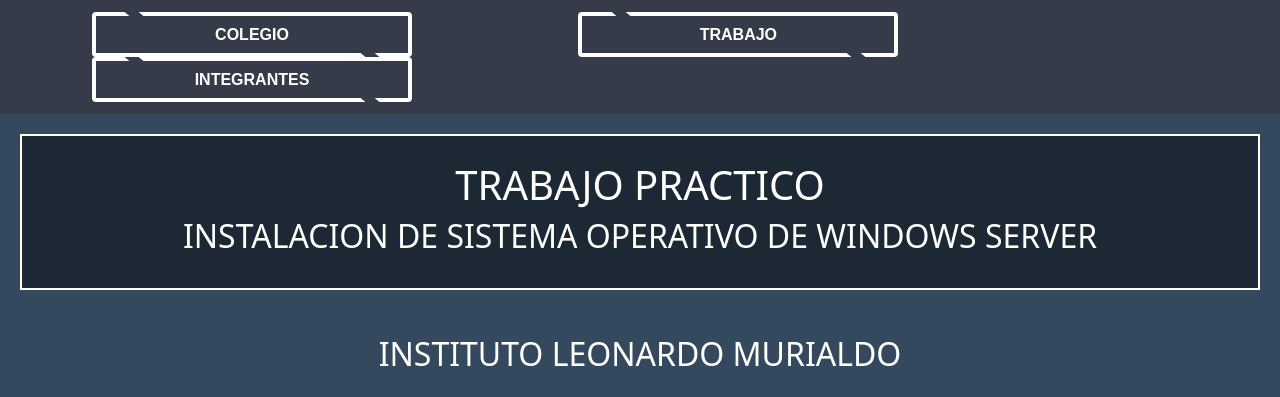
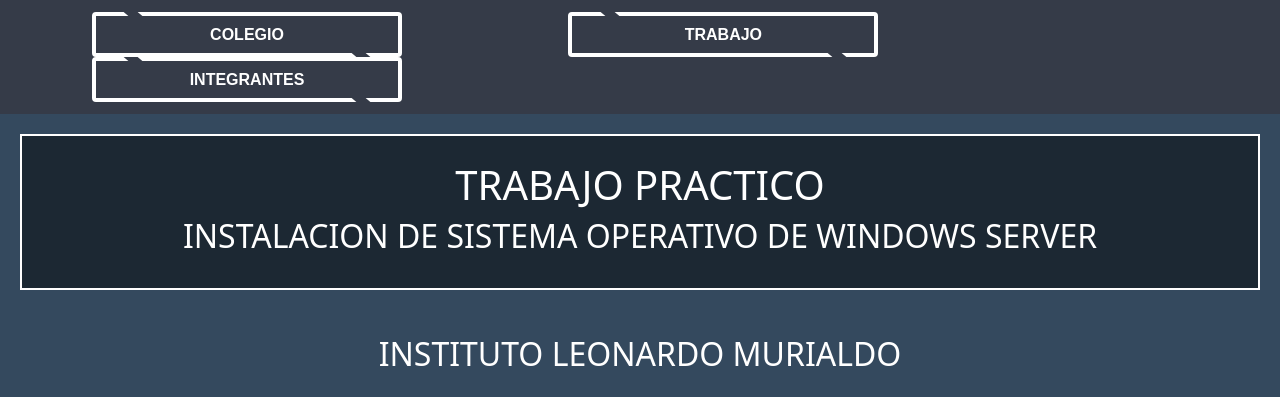
Before and after one commit to Juampi-aguilera/tp_sistemas, a plain HTML site: page index.html in a window 1280 px wide. Shown: the top 397 px of the page. Drawn offline with nearby package versions, Linux system fonts and the light colour scheme.

Commit message:
Update estilos.css

```diff
--- a/estilos.css
+++ b/estilos.css
@@ -16,7 +16,7 @@ nav{
 
     font-family: "montserrat", sans-serif;
     height: 45px;
-    width: 320px;
+    width: 310px;
     background: none;
     border: 4px solid;
     color: white;
```
